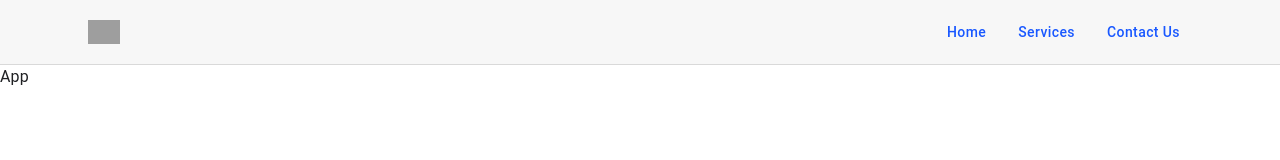
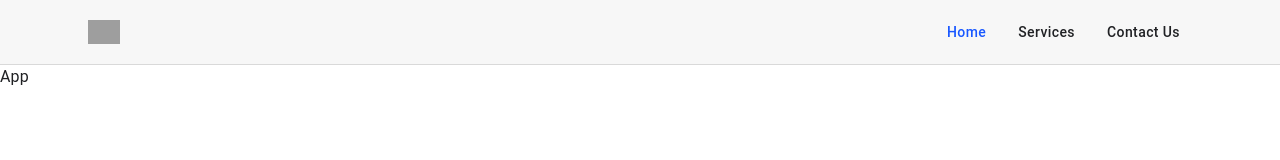
Before and after one commit to davidbutsch/bluebirdfs-landing-page, a React (Vite) app: page / in a window 1280 px wide. Shown: the top 160 px of the page. Built offline with nearby package versions, Linux system fonts and the light colour scheme; grey boxes are pictures that could not be loaded; a web font is replaced by a local one.

Commit message:
style: add active route indication to LinkButton

```diff
--- a/src/components/elements/LinkButton.tsx
+++ b/src/components/elements/LinkButton.tsx
@@ -1,13 +1,23 @@
 import { Button, ButtonProps } from "@mui/material";
-
-import { Link } from "react-router-dom";
+import { Link, useMatch } from "react-router-dom";
 
 type LinkButtonProps = ButtonProps & {
   to: string;
 };
 
-export const LinkButton = ({ to, children, ...props }: LinkButtonProps) => (
-  <Button component={Link} {...props} to={to}>
-    {children}
-  </Button>
-);
+export const LinkButton = ({ to, children, ...props }: LinkButtonProps) => {
+  const isActive = !!useMatch({
+    path: to,
+  });
+
+  return (
+    <Button
+      component={Link}
+      {...props}
+      to={to}
+      color={isActive ? "primary" : "accent"}
+    >
+      {children}
+    </Button>
+  );
+};
```
